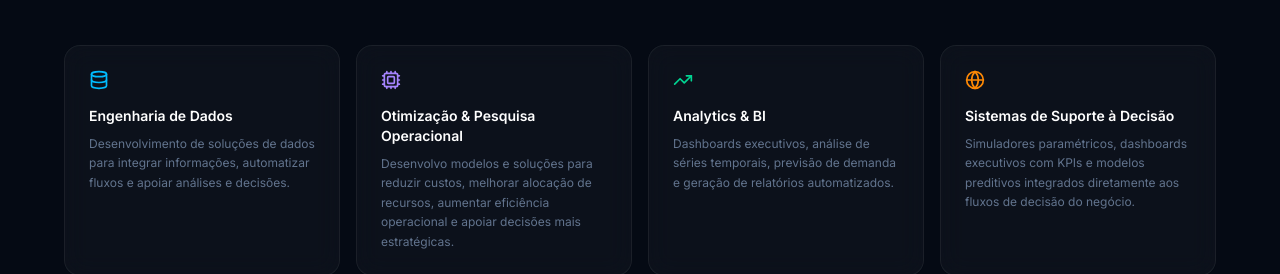
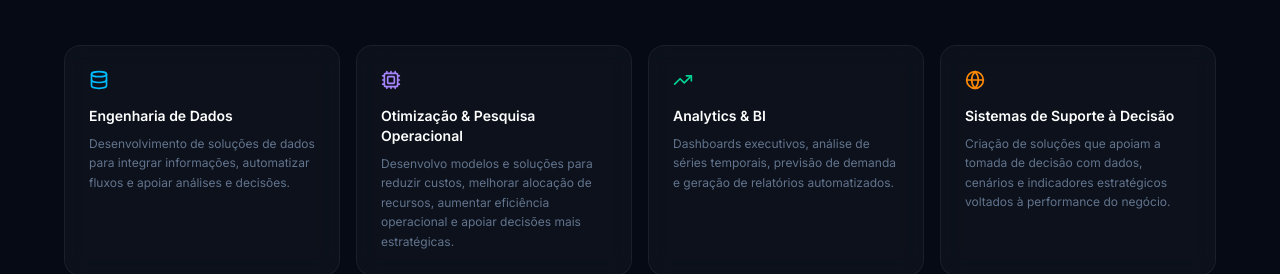
Before and after one commit to Guilhermehenriquecr/repositorio, a Next.js app: page / in a window 1280 px wide. Shown: the part 1860-2134 px from the top of the page. Built offline with nearby package versions, Linux system fonts and the light colour scheme.

Commit message:
Update decision support description

```diff
--- a/src/components/About.tsx
+++ b/src/components/About.tsx
@@ -30,7 +30,7 @@ const ABOUT_HIGHLIGHTS = [
   {
     icon: <Globe className="w-5 h-5" />,
     title: "Sistemas de Suporte à Decisão",
-    desc: "Simuladores paramétricos, dashboards executivos com KPIs e modelos preditivos integrados diretamente aos fluxos de decisão do negócio.",
+    desc: "Criação de soluções que apoiam a tomada de decisão com dados, cenários e indicadores estratégicos voltados à performance do negócio.",
     color: "text-orange-400",
     bg: "bg-orange-500/10 border-orange-500/20",
   },
```
